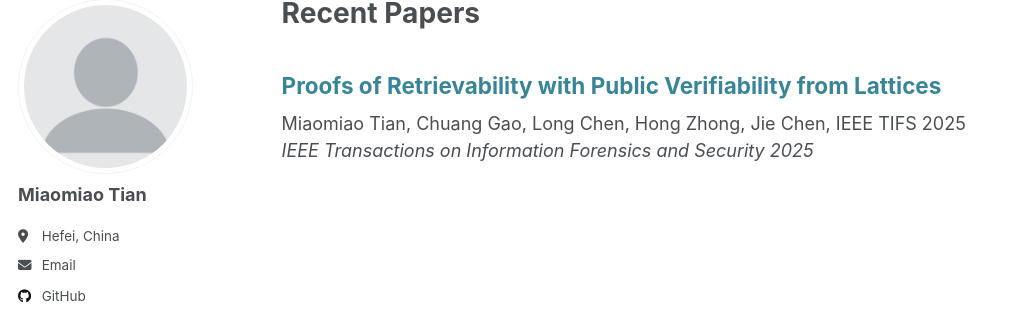
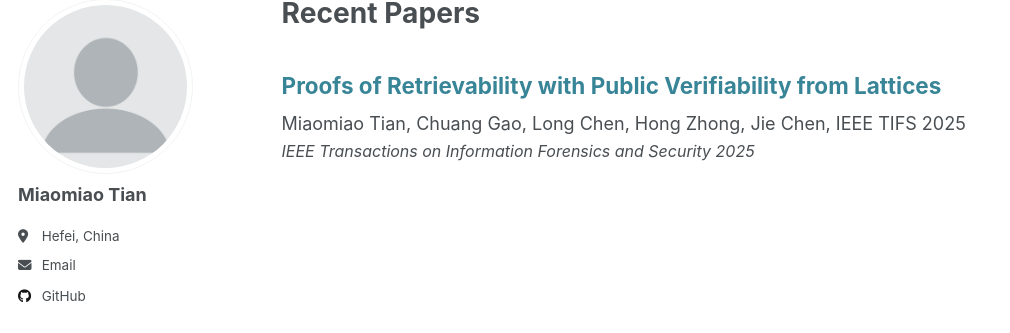
Before and after one commit to dmtian/dmtian.github.io, a Jekyll site: the page built from _pages/publications.html, in a window 1280 px wide. Shown: the part 100-433 px from the top of the page, without its empty margins (0-1010 px from the left). Built offline with Jekyll 4.4.1, drawn with Linux system fonts in a browser that asks for light colours.

Commit message:
Update publications.html

```diff
--- a/_pages/publications.html
+++ b/_pages/publications.html
@@ -8,4 +8,4 @@ author_profile: true
 <h2 style="color: rgb(56,133,152);">Proofs of Retrievability with Public Verifiability from Lattices</h2>
 Miaomiao Tian, Chuang Gao, Long Chen, Hong Zhong, Jie Chen, IEEE TIFS 2025
 <br>
-<i style="font-size: 18px;">IEEE Transactions on Information Forensics and Security 2025</i>
+<i style="font-size: 16px;">IEEE Transactions on Information Forensics and Security 2025</i>
```
